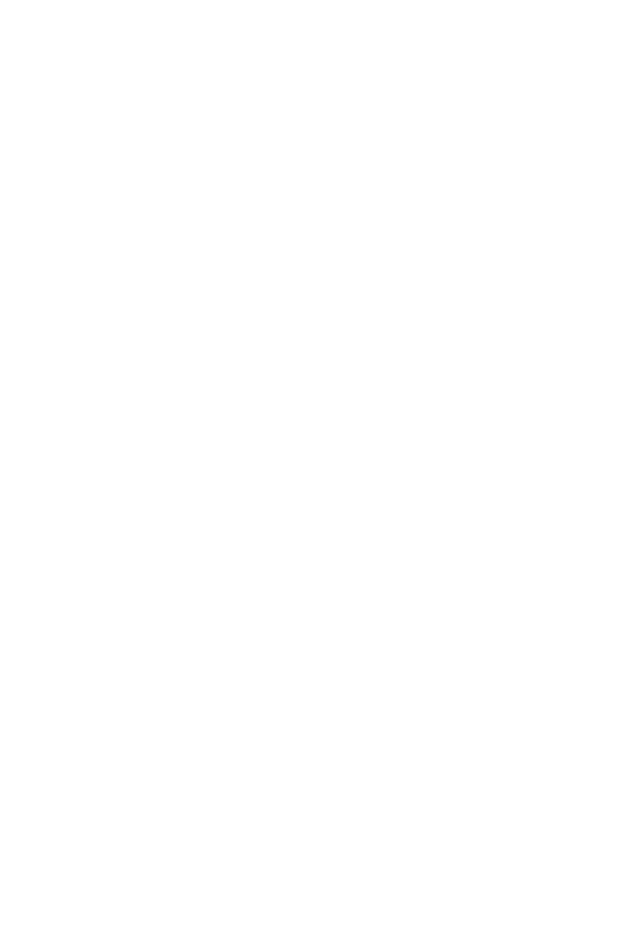
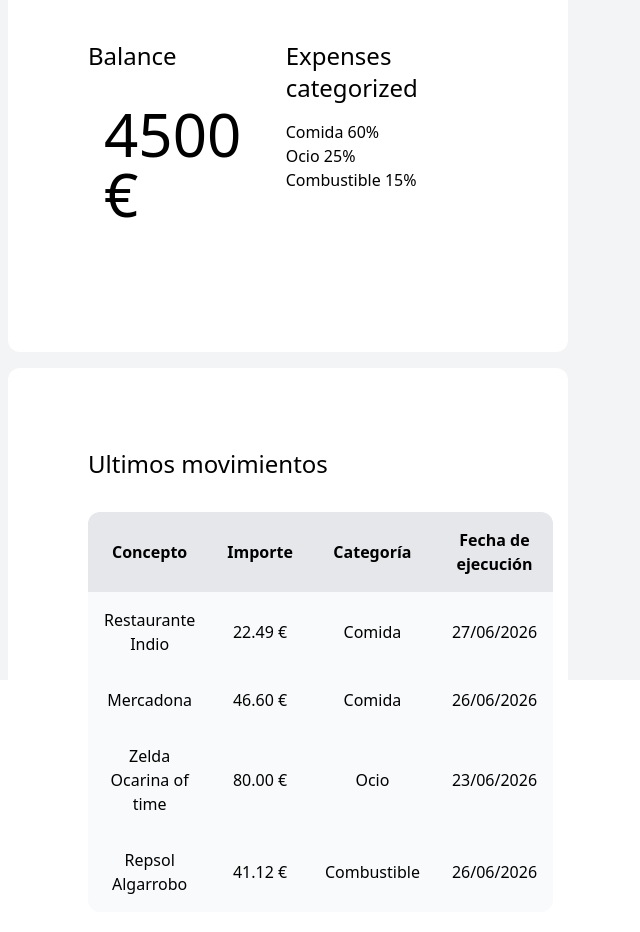
Before and after one commit to hamstersnore/homeconomy, an Angular app in the folder ui/: page /dashboard in a window 1280 px wide. Before the commit this address led to /. Shown: the part 120-1052 px from the top of the page, without its empty margins (352-992 px from the left). Before the commit the page ends 800 px from the top, so only its background shows below. Built offline with nearby package versions, Linux system fonts and the light colour scheme.

Commit message:
Dashboard route, screen and preliminar design with mock data

```diff
--- a/ui/src/app/app.routes.ts
+++ b/ui/src/app/app.routes.ts
@@ -3,10 +3,12 @@
 import { SignInForm } from './sign-in-form/sign-in-form';
 import { CreateTransaction } from './create-transaction/create-transaction';
 import { GetTransactions } from './get-transactions/get-transactions'
+import { Dashboard } from './dashboard/dashboard';
 
 export const routes: Routes = [
     { path: 'sign-up', component: SignUpForm },
     { path: 'sign-in', component: SignInForm },
     { path: 'create-transaction', component: CreateTransaction },
-    { path: 'transactions', component: GetTransactions }
+    { path: 'transactions', component: GetTransactions },
+    { path: 'dashboard', component: Dashboard }
 ];
--- /dev/null
+++ b/ui/src/app/dashboard/dashboard.html
@@ -0,0 +1,57 @@
+<div class="h-dvh bg-gray-100 w-full flex flex-col p-20 items-center space-y-4">
+    <div class="bg-white rounded-xl p-20 w-1/2 flex flex-row space-y-8 space-x-4 justify-around">
+        <div class="space-y-4">
+            <h1 class="text-2xl">Balance</h1>
+            <div class="flex flex-col justify-center items-center p-4">
+                <h2 class="text-6xl">4500 €</h2>
+            </div>
+        </div>
+        <div class="space-y-4">
+            <h1 class="text-2xl">Expenses categorized</h1>
+            <div>
+                <h1>Comida 60%</h1>
+                <h1>Ocio 25%</h1>
+                <h1>Combustible 15%</h1>
+            </div>
+        </div>
+    </div>
+    <div class="bg-white rounded-xl p-20 w-1/2 flex flex-col space-y-8">
+        <h1 class="text-2xl">Ultimos movimientos</h1>
+        <table>
+            <thead>
+                <tr>
+                    <th class="p-4 rounded-tl-xl text-center bg-gray-200">Concepto</th>
+                    <th class="p-4 text-center bg-gray-200">Importe</th>
+                    <th class="p-4 text-center bg-gray-200">Categoría</th>
+                    <th class="p-4 rounded-tr-xl text-center bg-gray-200">Fecha de ejecución</th>
+                </tr>
+            </thead>
+            <tbody>
+                <tr>
+                    <td class="bg-gray-50 p-4 text-center">Restaurante Indio</td>
+                    <td class="bg-gray-50 p-4 text-center">22.49 €</td>
+                    <td class="bg-gray-50 p-4 text-center">Comida</td>
+                    <td class="bg-gray-50 p-4 text-center">27/06/2026</td>
+                </tr>
+                <tr>
+                    <td class="bg-gray-50 p-4 text-center">Mercadona</td>
+                    <td class="bg-gray-50 p-4 text-center">46.60 €</td>
+                    <td class="bg-gray-50 p-4 text-center">Comida</td>
+                    <td class="bg-gray-50 p-4 text-center">26/06/2026</td>
+                </tr>
+                <tr>
+                    <td class="bg-gray-50 p-4 text-center">Zelda Ocarina of time</td>
+                    <td class="bg-gray-50 p-4 text-center">80.00 €</td>
+                    <td class="bg-gray-50 p-4 text-center">Ocio</td>
+                    <td class="bg-gray-50 p-4 text-center">23/06/2026</td>
+                </tr>
+                <tr>
+                    <td class="bg-gray-50 rounded-bl-xl p-4 text-center">Repsol Algarrobo</td>
+                    <td class="bg-gray-50 p-4 text-center">41.12 €</td>
+                    <td class="bg-gray-50 p-4 text-center">Combustible</td>
+                    <td class="bg-gray-50 rounded-br-xl p-4 text-center">26/06/2026</td>
+                </tr>
+            </tbody>
+        </table>
+    </div>
+</div>
```
Also changed, not shown: ui/src/app/dashboard/dashboard.ts (added, +11 -0 lines), ui/src/app/dashboard/dashboard.css (added), 1 other file (tests, documents, lock files or other folders).
